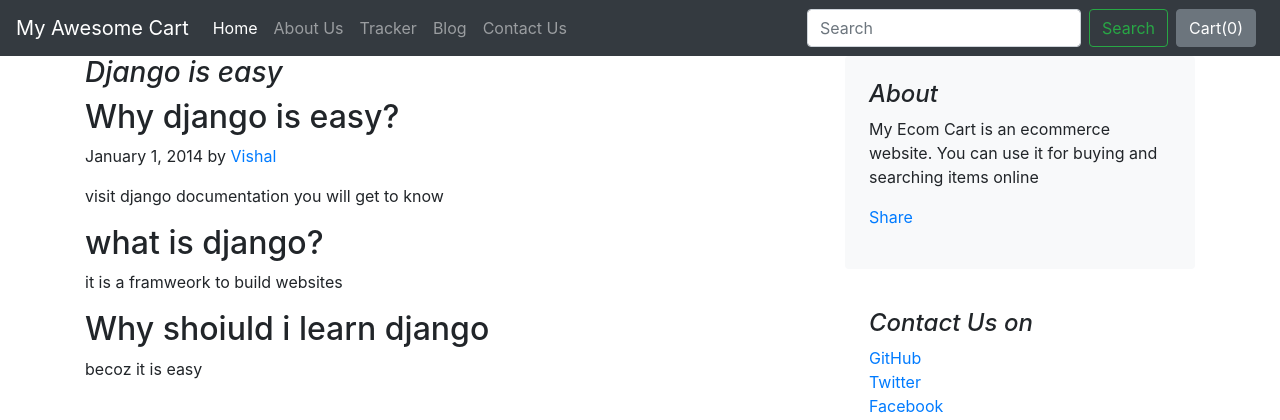
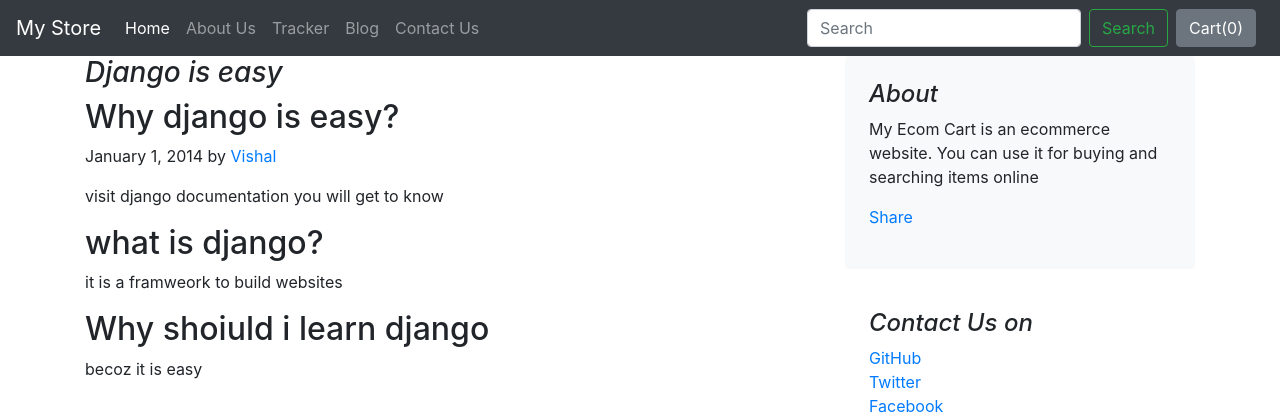
Before and after one commit to Vishal-315/My_Store, a Django app: page /blog/blogpost/1 in a window 1280 px wide. Shown: the top 420 px of the page. Run offline with Django 3.2, Linux system fonts and the light colour scheme; data comes from the database, SQL or seed files in the repository; some libraries are stand-ins or nearby versions.

Commit message:
Update basic.html

```diff
--- a/mec/blog/templates/blog/basic.html
+++ b/mec/blog/templates/blog/basic.html
@@ -17,7 +17,7 @@
   <body>
 
     <nav class="navbar navbar-expand-lg navbar-dark bg-dark">
-  <a class="navbar-brand" href="/shop">My Awesome Cart</a>
+  <a class="navbar-brand" href="/shop">My Store</a>
   <button class="navbar-toggler" type="button" data-toggle="collapse" data-target="#navbarSupportedContent" aria-controls="navbarSupportedContent" aria-expanded="false" aria-label="Toggle navigation">
     <span class="navbar-toggler-icon"></span>
   </button>
```
